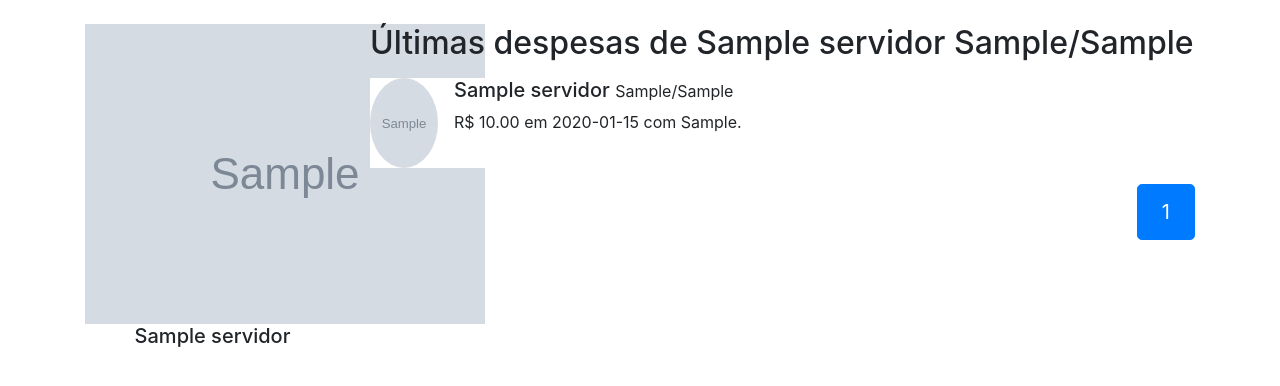
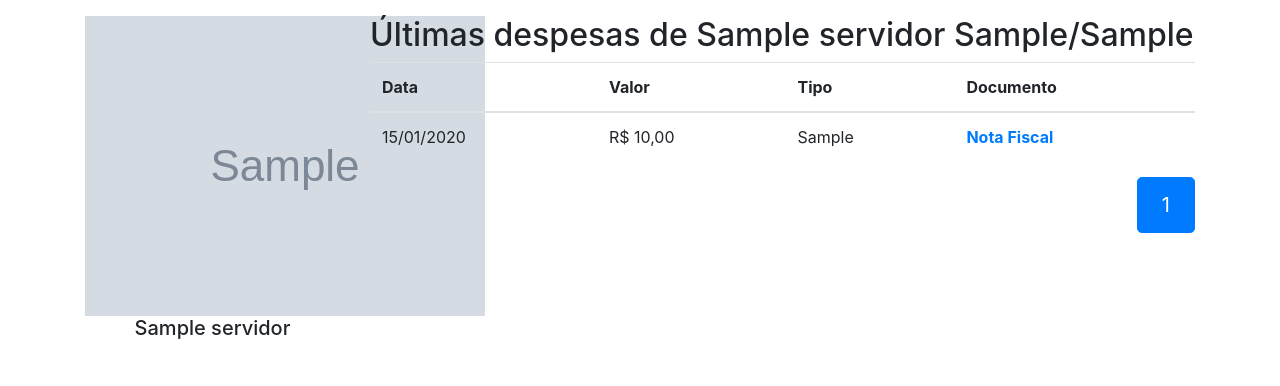
Before and after one commit to gacheiro/Gastos-dos-Politicos, a Flask app: page /p/1 in a window 1280 px wide. Shown: the top 386 px of the page. Run offline with Flask 2, Linux system fonts and the light colour scheme; tables that the repository leaves empty hold one stand-in row (values such as "Sample post"); grey boxes marked "Sample" are stand-in pictures; some libraries are stand-ins or nearby versions.

Commit message:
Trabalhando na página do parlamentar

```diff
--- a/app/cli/camara.py
+++ b/app/cli/camara.py
@@ -12,9 +12,13 @@ def deputados():
     return r.json()["dados"]
 
 
-def despesas(deputado_id):
+# TODO: obeter também a paginação completa,
+#       e não somente os primeiros 100 itens
+def despesas(deputado_id, ano=None):
     """Retorna as despesas do deputado."""
     url = (f"{BASE_URL}/deputados/{deputado_id}/despesas?"
            "ordem=DESC&ordenarPor=dataDocumento&itens=100")
+    if ano is not None:
+        url += f"&ano={ano}"
     r = requests.get(url, headers=HEADERS)
     return r.json()["dados"]
--- a/app/templates/pages/show.html
+++ b/app/templates/pages/show.html
@@ -2,7 +2,7 @@
 {% from 'shared/macros.html' import despesa, paginacao %}
 
 {% block content %}
-  <div class="row mt-4">
+  <div class="row mt-3">
     <aside class="col-md-3">
       <section class="text-center">
         <img class="parlamentar-foto" src="{{ parlamentar.url_foto }}" alt="{{ parlamentar.nome }}">
@@ -11,11 +11,32 @@
     </aside>
     <div class="col-md-9">
       <h2>Últimas despesas de {{ parlamentar.nome }} {{ parlamentar.partido }}/{{ parlamentar.uf }}</h2>
-      <ul class="list-unstyled lista-despesas mt-3">
-        {% for desp in pagination.items %}
-        {{ despesa(desp) }}
-        {% endfor %}
-      </ul>
+      <table class="table">
+        <thead>
+          <tr>
+            <th>Data</th>
+            <th>Valor</th>
+            <th>Tipo</th>
+            <th>Documento</th>
+          </tr>
+        </thead>
+        <tbody>
+          {% for desp in pagination.items %}
+            <tr id="{{ desp.id }}">
+              <td>{{ desp.data.strftime("%d/%m/%Y") }}</td>
+              <td>{{ "R$ {:.2f}".format(desp.valor).replace('.', ',') }}</td>
+              <td>{{ desp.tipo|title }}</td>
+              <td>
+                {% if desp.url_documento %}
+                <a href="{{ desp.url_documento}}" target="_blank"><strong>Nota Fiscal</strong></a>
+                {% else %}
+                  -
+                {% endif %}
+              </td>
+            </tr>
+          {% endfor %}
+        </tbody>
+      </table>
       {{ paginacao(pagination, endpoint="pages.show", page_id=parlamentar.id) }}
     </div>
   </div>
--- a/app/templates/shared/macros.html
+++ b/app/templates/shared/macros.html
@@ -4,7 +4,9 @@
          src="{{ desp.servidor.url_foto }}" alt="{{ desp.servidor.nome }}">
     <div class="media-body">
       <h5 class="mt-0">
-        {{ desp.servidor.nome }} <small>{{ desp.servidor.partido}}/{{ desp.servidor.uf }}</small>
+        <a href="{{ url_for('pages.show', id=desp.servidor.id)}}">
+          {{ desp.servidor.nome }}
+        </a> <small>{{ desp.servidor.partido}}/{{ desp.servidor.uf }}</small>
       </h5>
       <p>R$ {{ "{:.2f}".format(desp.valor) }} em {{ desp.data }} com {{ desp.tipo|title }}.</p>
     </div>
--- a/config.py
+++ b/config.py
@@ -7,8 +7,8 @@ load_dotenv()
 class Config:
     DEBUG = False
     TESTING = False
-    APP_SECRET = os.environ['APP_SECRET']
-    SQLALCHEMY_DATABASE_URI = os.environ['DATABASE_URL']
+    APP_SECRET = os.environ["APP_SECRET"]
+    SQLALCHEMY_DATABASE_URI = os.environ["DATABASE_URL"]
     SQLALCHEMY_TRACK_MODIFICATIONS = False
 
 
@@ -23,4 +23,4 @@ class DevelopmentConfig(Config):
 
 class TestingConfig(Config):
     TESTING = True
-    SQLALCHEMY_DATABASE_URI = 'sqlite:///:memory:'
+    SQLALCHEMY_DATABASE_URI = "sqlite:///:memory:"
```
Also changed, not shown: app/cli/__init__.py (+16 -7 lines).
